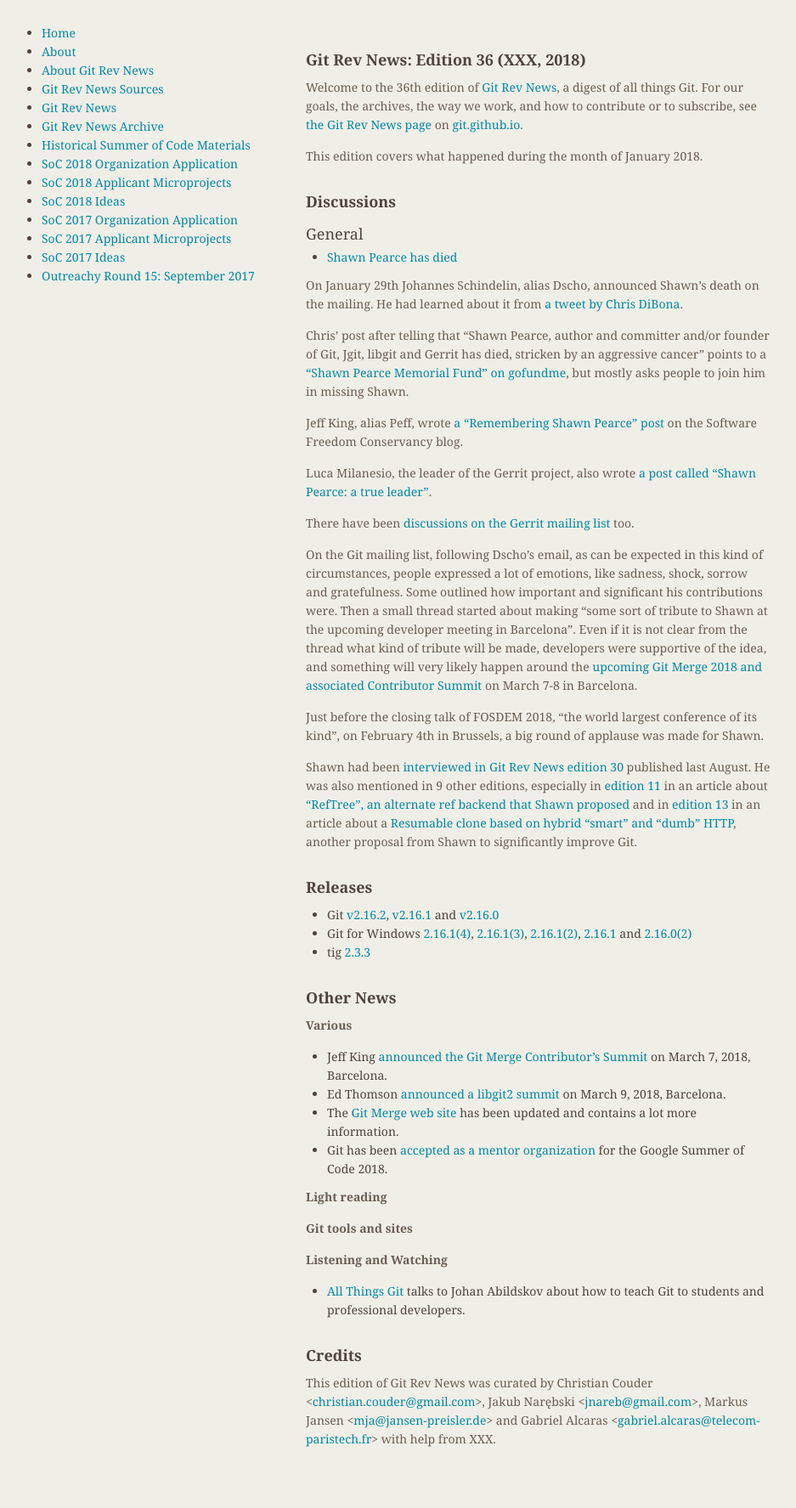
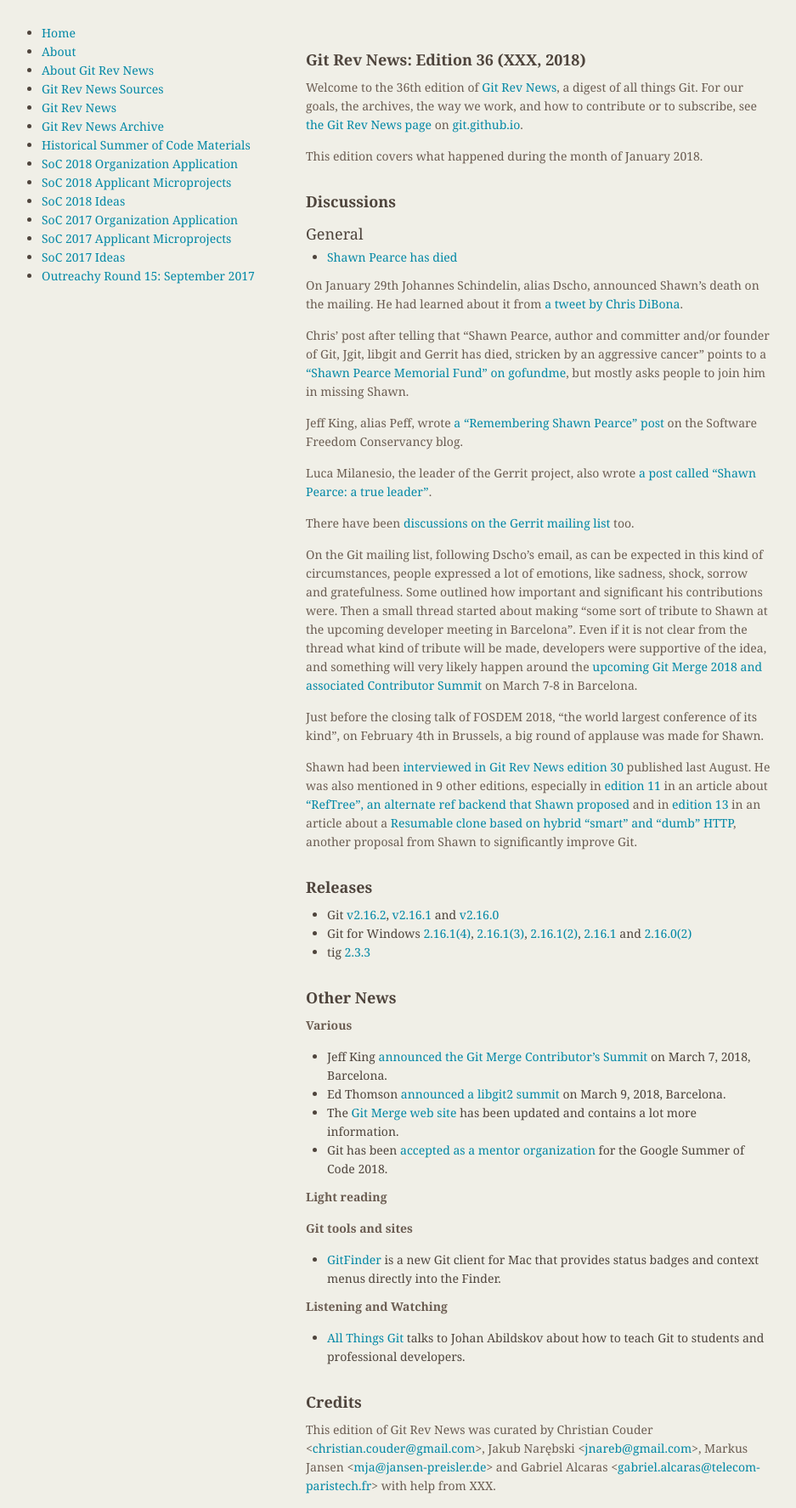
Before and after one commit to git/git.github.io, a Jekyll site: the page built from rev_news/drafts/edition-36.md, in a window 1280 px wide. Shown: the whole page at 85% size, without its empty margins (174-1111 px from the left). Built offline with Jekyll 4.4.1, drawn with Linux system fonts in a browser that asks for light colours; before the commit the page ends 1720 px from its top, so only the background shows below that.

Commit message:
Include information about GitFinder

```diff
--- a/rev_news/drafts/edition-36.md
+++ b/rev_news/drafts/edition-36.md
@@ -101,6 +101,8 @@
 
 __Git tools and sites__
 
+* [GitFinder](https://gitfinder.com) is a new Git client for Mac that provides status badges and context menus directly into the Finder.
+
 __Listening and Watching__
 
 * [All Things Git](https://allthingsgit.com/episodes/teaching_git_with_johan_abildskov.html) talks to Johan Abildskov
```
